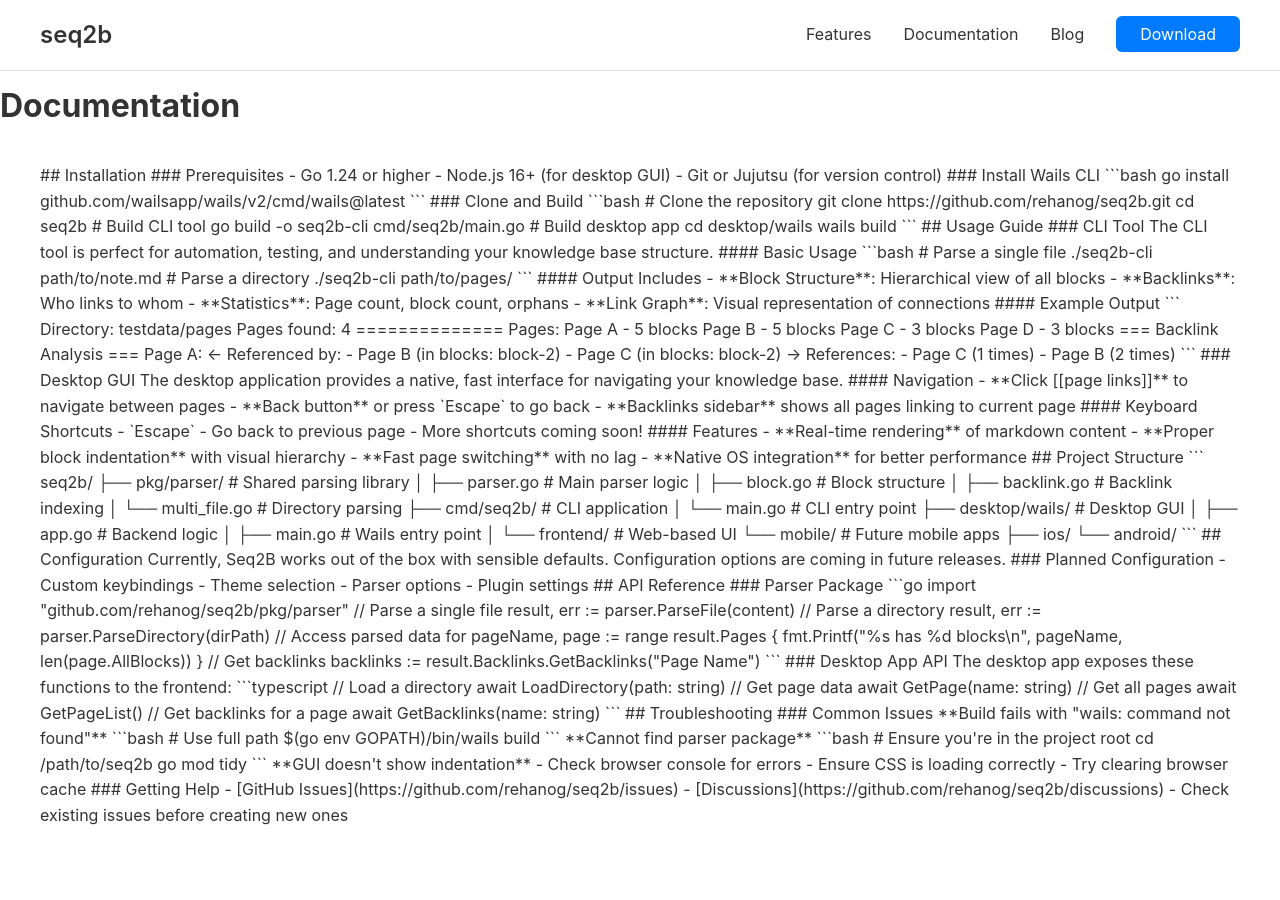
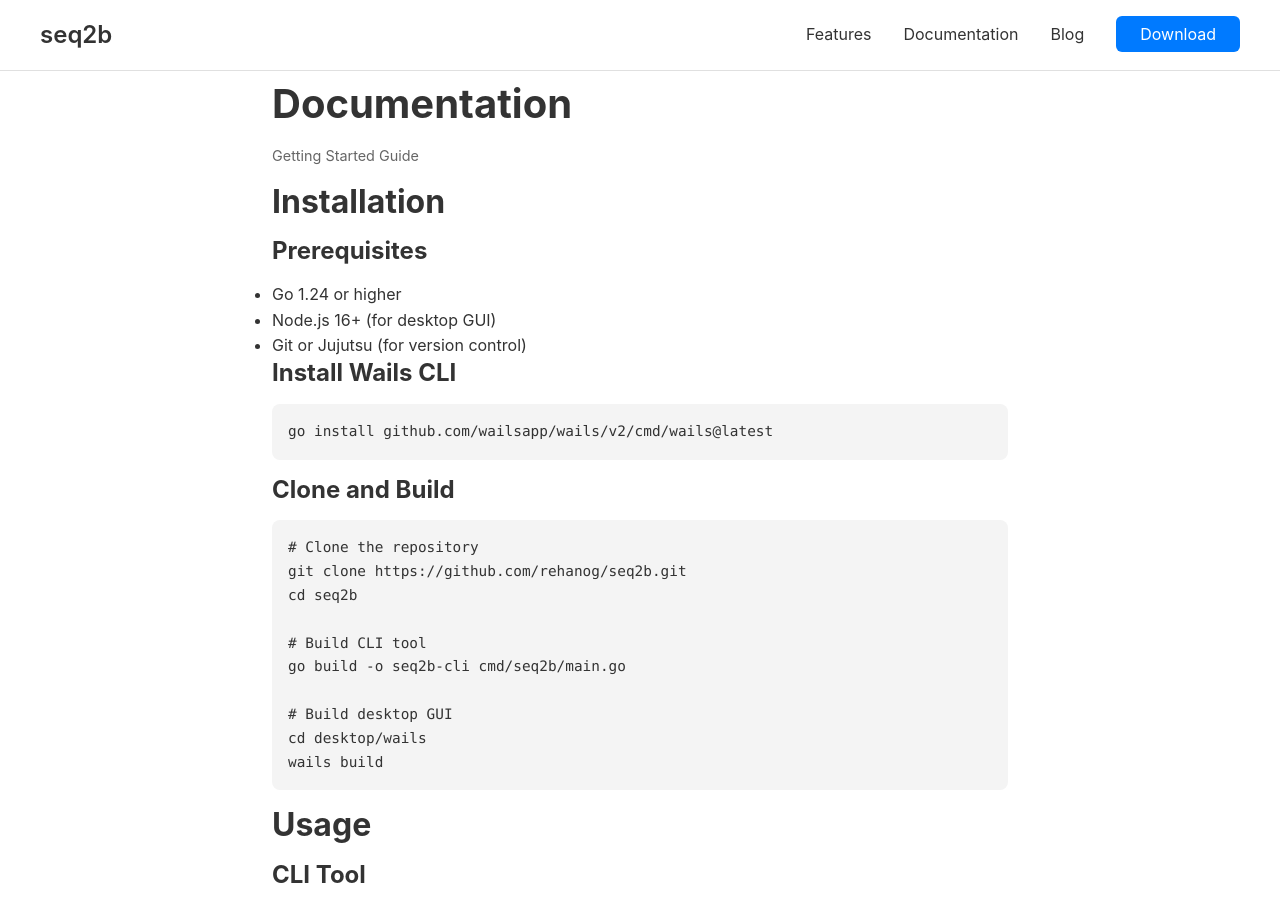
Before and after one commit to rehanog/seq2b, a Jekyll site: the page built from docs/docs.md, in a window 1280 px wide and 900 px high. Built offline with Jekyll 4.4.1, drawn with Linux system fonts in a browser that asks for light colours; some of the changed text lies outside the part shown.

Commit message:
Improve Jekyll site formatting and add first blog post
- Convert blog and docs pages to pure Markdown for easier writing
- Add better CSS styling with centered content, justified text, and hyphenation
- Create new blog post about motivation behind seq2b project
- Add voice.md guidelines for consistent writing tone
- Set up drafts/ folder for version control of content

````diff
--- a/docs/assets/css/style.css
+++ b/docs/assets/css/style.css
@@ -27,6 +27,29 @@ body {
     max-width: 1200px;
     margin: 0 auto;
     padding: 0 20px;
+}
+
+/* Typography */
+h1, h2, h3, h4, h5, h6 {
+    margin-bottom: 1rem;
+    line-height: 1.2;
+}
+
+h1 { font-size: 2.5rem; }
+h2 { font-size: 2rem; }
+h3 { font-size: 1.5rem; }
+
+p {
+    margin-bottom: 1rem;
+}
+
+a {
+    color: var(--primary-color);
+    text-decoration: none;
+}
+
+a:hover {
+    text-decoration: underline;
 }
 
 /* Header and Navigation */
@@ -88,6 +111,19 @@ body {
 main {
     margin-top: 80px;
     min-height: calc(100vh - 300px);
+    padding: 0 2rem;
+    max-width: 800px;
+    margin-left: auto;
+    margin-right: auto;
+}
+
+main p {
+    text-align: justify;
+    line-height: 1.7;
+    hyphens: auto;
+    -webkit-hyphens: auto;
+    -moz-hyphens: auto;
+    -ms-hyphens: auto;
 }
 
 /* Hero Section */
--- a/docs/docs.md
+++ b/docs/docs.md
@@ -5,7 +5,9 @@ title: Documentation
 
 # Documentation
 
-<div class="container" style="padding: 2rem 0;">
+<div class="blog-post-meta">
+  Getting Started Guide
+</div>
 
 ## Installation
 
@@ -28,144 +30,93 @@ cd seq2b
 # Build CLI tool
 go build -o seq2b-cli cmd/seq2b/main.go
 
-# Build desktop app
+# Build desktop GUI
 cd desktop/wails
 wails build
 ```
 
-## Usage Guide
+## Usage
 
 ### CLI Tool
+The command-line interface provides analysis and conversion tools:
 
-The CLI tool is perfect for automation, testing, and understanding your knowledge base structure.
+```bash
+# Analyze a single file
+./seq2b-cli path/to/file.md
 
-#### Basic Usage
-```bash
-# Parse a single file
-./seq2b-cli path/to/note.md
+# Process a directory
+./seq2b-cli path/to/directory
 
-# Parse a directory
-./seq2b-cli path/to/pages/
+# Generate HTML output
+./seq2b-cli --html path/to/file.md > output.html
 ```
 
-#### Output Includes
-- **Block Structure**: Hierarchical view of all blocks
-- **Backlinks**: Who links to whom
-- **Statistics**: Page count, block count, orphans
-- **Link Graph**: Visual representation of connections
+### Desktop Application
+Launch the native desktop app for interactive editing:
 
-#### Example Output
-```
-Directory: testdata/pages
-Pages found: 4
-==============
-
-Pages:
-  Page A - 5 blocks
-  Page B - 5 blocks
-  Page C - 3 blocks
-  Page D - 3 blocks
-
-=== Backlink Analysis ===
-
-Page A:
-  ← Referenced by:
-    - Page B (in blocks: block-2)
-    - Page C (in blocks: block-2)
-  → References:
-    - Page C (1 times)
-    - Page B (2 times)
+```bash
+cd desktop/wails
+wails dev  # Development mode
+# or
+./build/seq2b  # Production build
 ```
 
-### Desktop GUI
+## Features
 
-The desktop application provides a native, fast interface for navigating your knowledge base.
+### Block-Based Structure
+seq2b uses an outliner approach where content is organized in hierarchical blocks. Each block can contain text, links, and nested sub-blocks with proper indentation.
 
-#### Navigation
-- **Click [[page links]]** to navigate between pages
-- **Back button** or press `Escape` to go back
-- **Backlinks sidebar** shows all pages linking to current page
+### Bidirectional Linking
+Create connections between pages using `[[page name]]` syntax. The system automatically tracks forward and backward links, building a comprehensive knowledge graph.
 
-#### Keyboard Shortcuts
-- `Escape` - Go back to previous page
-- More shortcuts coming soon!
+### File Format
+All notes are stored as standard Markdown files on your local file system. No proprietary formats, no vendor lock-in. Your data remains accessible with any text editor.
 
-#### Features
-- **Real-time rendering** of markdown content
-- **Proper block indentation** with visual hierarchy
-- **Fast page switching** with no lag
-- **Native OS integration** for better performance
+### Performance
+Built in Go for exceptional speed. Parse thousands of pages in seconds, not minutes. Real-time link detection and HTML generation.
 
-## Project Structure
+## Architecture
 
-```
-seq2b/
-├── pkg/parser/          # Shared parsing library
-│   ├── parser.go       # Main parser logic
-│   ├── block.go        # Block structure
-│   ├── backlink.go     # Backlink indexing
-│   └── multi_file.go   # Directory parsing
-├── cmd/seq2b/      # CLI application
-│   └── main.go         # CLI entry point
-├── desktop/wails/      # Desktop GUI
-│   ├── app.go          # Backend logic
-│   ├── main.go         # Wails entry point
-│   └── frontend/       # Web-based UI
-└── mobile/             # Future mobile apps
-    ├── ios/
-    └── android/
+seq2b follows a modular design:
+
+- **Parser Library** (`pkg/parser/`): Core Markdown processing shared across platforms
+- **CLI Tool** (`cmd/seq2b/`): Command-line interface for batch operations
+- **Desktop GUI** (`desktop/wails/`): Native desktop application using Wails framework
+- **Mobile Apps** (`mobile/`): Future iOS and Android applications
+
+## Development
+
+### Running Tests
+```bash
+go test ./...
 ```
 
-## Configuration
+### Development Server
+```bash
+cd desktop/wails
+wails dev
+```
 
-Currently, Seq2B works out of the box with sensible defaults. Configuration options are coming in future releases.
+### Building for Production
+```bash
+# CLI
+go build -o seq2b cmd/seq2b/main.go
 
-### Planned Configuration
-- Custom keybindings
-- Theme selection
-- Parser options
-- Plugin settings
+# Desktop
+cd desktop/wails
+wails build
+```
 
 ## API Reference
 
-### Parser Package
+### Parser Functions
+- `ParseFile(filename string)`: Parse a single Markdown file
+- `ParseDirectory(path string)`: Process all `.md` files in a directory
+- `BuildBacklinks()`: Generate bidirectional link index
+- `ExportHTML()`: Convert to HTML with proper formatting
 
-```go
-import "github.com/rehanog/seq2b/pkg/parser"
-
-// Parse a single file
-result, err := parser.ParseFile(content)
-
-// Parse a directory
-result, err := parser.ParseDirectory(dirPath)
-
-// Access parsed data
-for pageName, page := range result.Pages {
-    fmt.Printf("%s has %d blocks\n",
-        pageName, len(page.AllBlocks))
-}
-
-// Get backlinks
-backlinks := result.Backlinks.GetBacklinks("Page Name")
-```
-
-### Desktop App API
-
-The desktop app exposes these functions to the frontend:
-
-```typescript
-// Load a directory
-await LoadDirectory(path: string)
-
-// Get page data
-await GetPage(name: string)
-
-// Get all pages
-await GetPageList()
-
-// Get backlinks for a page
-await GetBacklinks(name: string)
-```
+### Configuration
+The parser can be configured for different Logseq compatibility modes and custom block indentation preferences.
 
 ## Troubleshooting
 
@@ -194,5 +145,3 @@ go mod tidy
 - [GitHub Issues](https://github.com/rehanog/seq2b/issues)
 - [Discussions](https://github.com/rehanog/seq2b/discussions)
 - Check existing issues before creating new ones
-
-</div>
````
Also changed, not shown: CLAUDE.md (+7 -0 lines), docs/_posts/2025-01-09-introducing-seq2b.md (deleted, +0 -109 lines), docs/_posts/2025-01-11-why-another-note-app.md (added, +33 -0 lines), docs/blog.md (+3 -4 lines), drafts/2025-01-11-why-another-note-app-draft1.md (added, +60 -0 lines), drafts/2025-01-11-why-another-note-app-html-version.md (added, +37 -0 lines), 2 other files.
